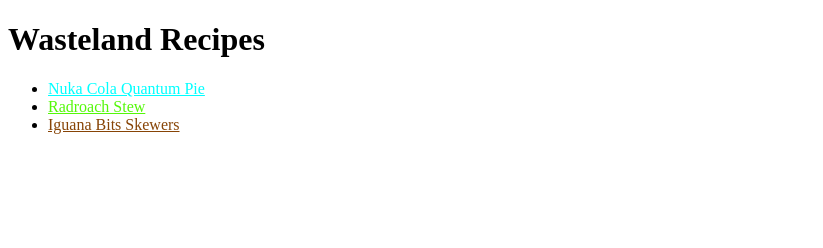
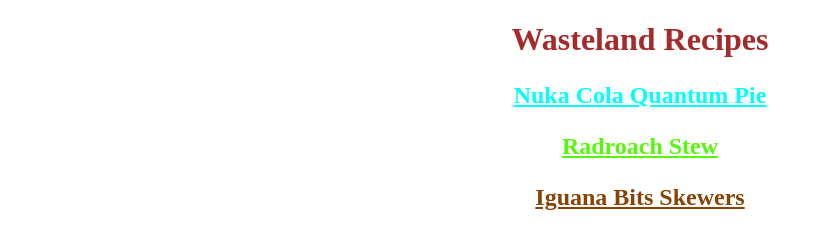
Before and after one commit to alexmbas/recipes, a plain HTML site: page index.html in a window 1280 px wide. Shown: the whole page, without its empty margins (0-823 px from the left). Drawn offline with Linux system fonts and the light colour scheme.

Commit message:
Added some more CSS to the Index.html file, messed around with text-align and some fonts

```diff
--- a/index.html
+++ b/index.html
@@ -8,10 +8,10 @@
 </head>
 <body>
     <h1>Wasteland Recipes</h1>
-    <ul>
-        <li><a class="nuka-cola" href="pages/nukaColaQuantumPie.html">Nuka Cola Quantum Pie</a></li>
-        <li><a class="radroach-stew" href="pages/radroachStew.html">Radroach Stew</a></li>
-        <li><a class="iguana-skewer" href="pages/iguanaBitsSkewers.html">Iguana Bits Skewers</a></li>
-    </ul>
+    <h2><p><a class="nuka-cola" href="pages/nukaColaQuantumPie.html">Nuka Cola Quantum Pie</a></p>
+        <p><a class="radroach-stew" href="pages/radroachStew.html">Radroach Stew</a></p>
+        <p><a class="iguana-skewer" href="pages/iguanaBitsSkewers.html">Iguana Bits Skewers</a></p>
+    </h2>
+
 </body>
 </html>
--- a/indexcss.css
+++ b/indexcss.css
@@ -1,3 +1,13 @@
+h1 {
+    color: brown;
+    font-weight: bolder;
+    text-align: center;
+}
+
+h2 {
+    text-align: center
+}
+
 .nuka-cola {
     color: aqua;
 }
```
